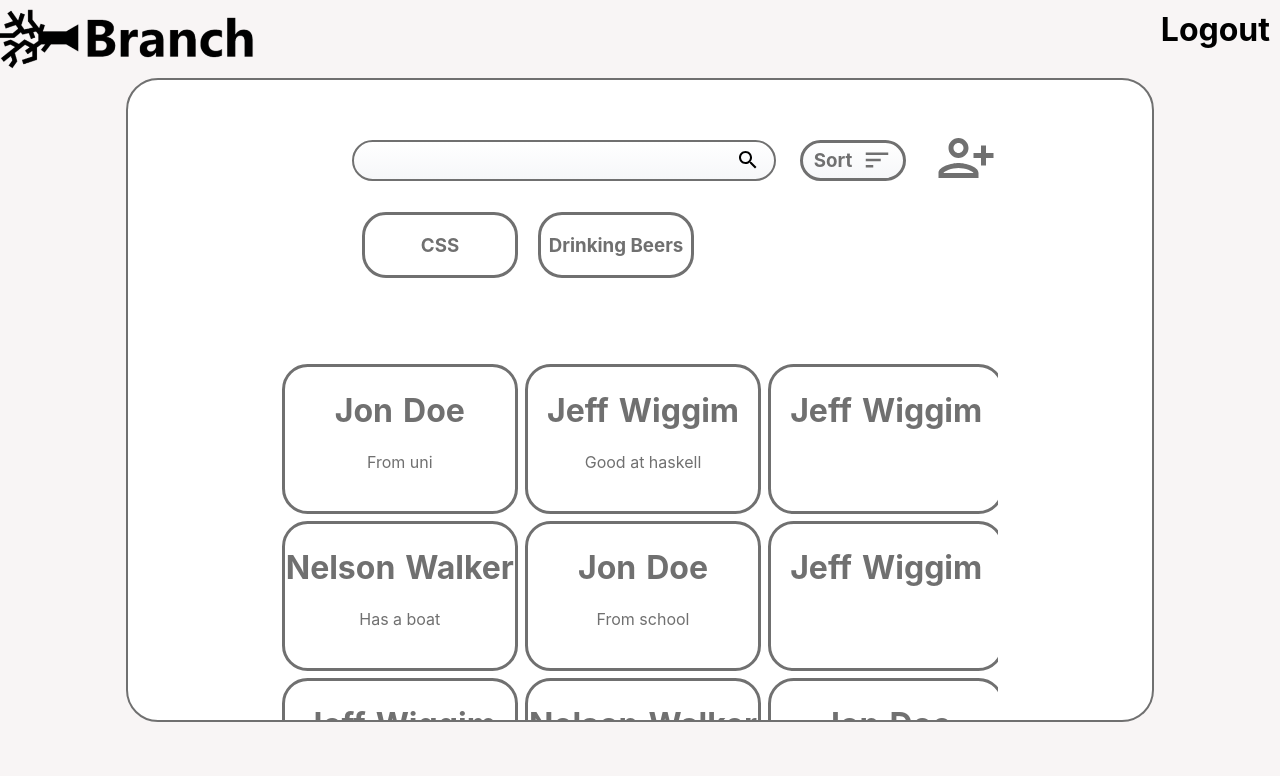
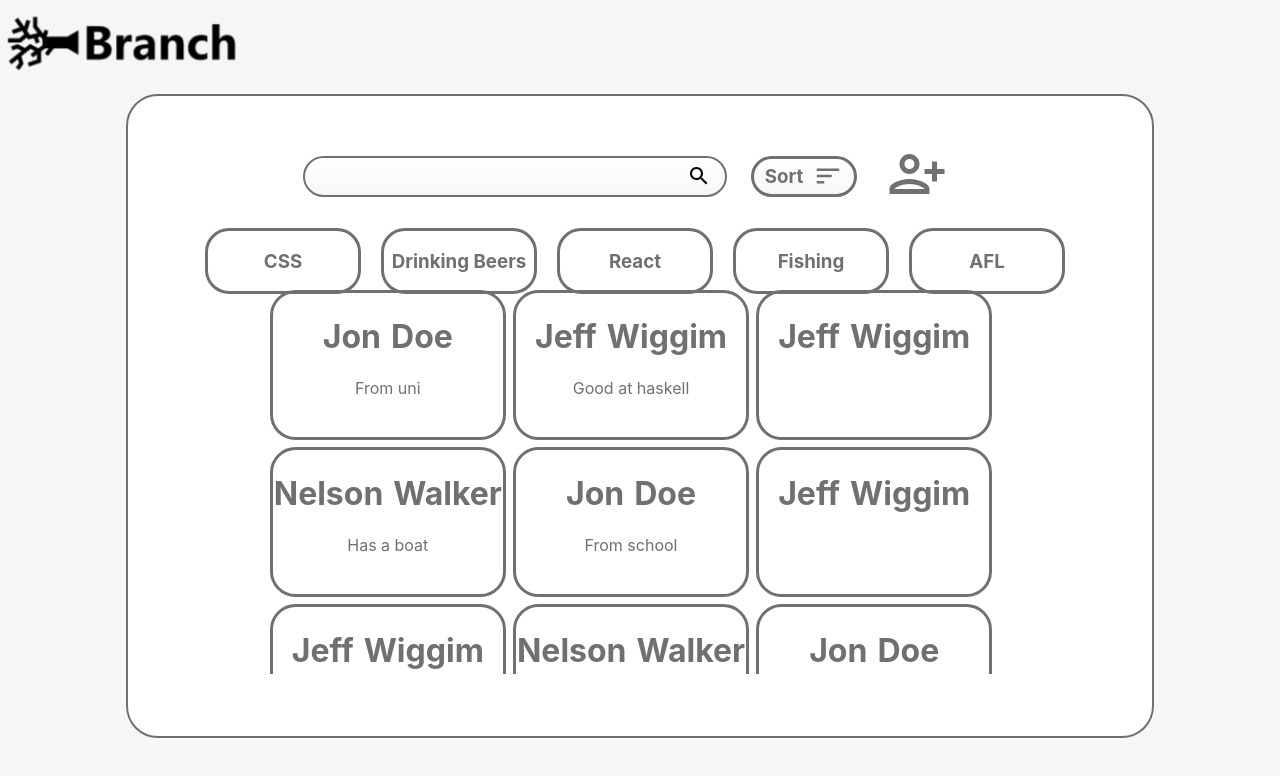
Before and after one commit to barontate/ITProject2021, a React (Create React App) app in the folder client/: page /home in a window 1280 px wide. Shown: the top 776 px of the page. Built offline with nearby package versions, Linux system fonts and the light colour scheme.

Commit message:
CSS changes

```diff
--- a/client/src/components/Header.js
+++ b/client/src/components/Header.js
@@ -9,7 +9,6 @@ function Header() {
           <LogoSizing to={`/home`}>
             <Logo />
           </LogoSizing>
-                <h1> Logout </h1>
         </Container>
     )
 }
--- a/client/src/components/Home.js
+++ b/client/src/components/Home.js
@@ -133,6 +133,8 @@ const Content = styled.div`
   border-radius: 32px;
   border-width: 2px;
   overflow: hidden;
+  margin: auto;
+  margin-top: 16px;
 `
 
 // const CardInfoInput = styled.div`
--- a/client/src/components/Logo.js
+++ b/client/src/components/Logo.js
@@ -18,6 +18,6 @@ const Container = styled.div`
 const Picture = styled.img.attrs({
     src: '/images/logo.png'
   })`
-    width: 100%;
-    margin-right: 6px;
+    width: 90%;
+    margin: 8px;
   `
--- a/client/src/components/TopMenu.js
+++ b/client/src/components/TopMenu.js
@@ -112,6 +112,4 @@ const Container = styled.div`
   display: grid;
   top: 45px;
   position: absolute;
-  grid-template-columns: 1;
-  width: 45vw;
 `
--- a/client/src/features/contacts/ContactArray.js
+++ b/client/src/features/contacts/ContactArray.js
@@ -40,6 +40,9 @@ const Container = styled.div`
     height: 45vh;
     overflow-y: scroll;
     overflow-x: hidden;
+    padding-right: 24px;
+    padding-bottom: 24px;
+    margin-top: -156px;
 `
 
 const ContactCard = styled(Link)`
--- a/client/src/features/tags/TagList.js
+++ b/client/src/features/tags/TagList.js
@@ -26,4 +26,5 @@ const TagChoice = styled.div`
   height: 100px;
   overflow-x: auto;
   overflow-y: hidden;
+  margin-left: -10px;
 `
--- a/client/src/features/tags/tagSlice.js
+++ b/client/src/features/tags/tagSlice.js
@@ -3,6 +3,9 @@ import { createSlice } from '@reduxjs/toolkit'
 const initialState = [
   { id: '1', name: 'CSS', selected: false},
   { id: '2', name: 'Drinking Beers', selected: false },
+  { id: '3', name: 'React', selected: false },
+  { id: '4', name: 'Fishing', selected: false },
+  { id: '5', name: 'AFL', selected: false },
 ]
 
 const tagSlice = createSlice({
--- a/client/src/index.css
+++ b/client/src/index.css
@@ -7,6 +7,29 @@ body {
   -moz-osx-font-smoothing: grayscale;
 }
 
+/* width */
+::-webkit-scrollbar {
+  width: 10px;
+}
+
+/* Track */
+::-webkit-scrollbar-track {
+  background: #f1f1f1;
+}
+
+/* Handle */
+::-webkit-scrollbar-thumb {
+  border: 4px solid rgba(0, 0, 0, 0);
+  background-clip: padding-box;
+  border-radius: 9999px;
+  background-color: #AAAAAA;
+}
+
+/* Handle on hover */
+::-webkit-scrollbar-thumb:hover {
+  background: #555;
+}
+
 code {
   font-family: source-code-pro, Menlo, Monaco, Consolas, 'Courier New',
     monospace;
```
Also changed, not shown: 2 other files (tests, documents, lock files or other folders).
